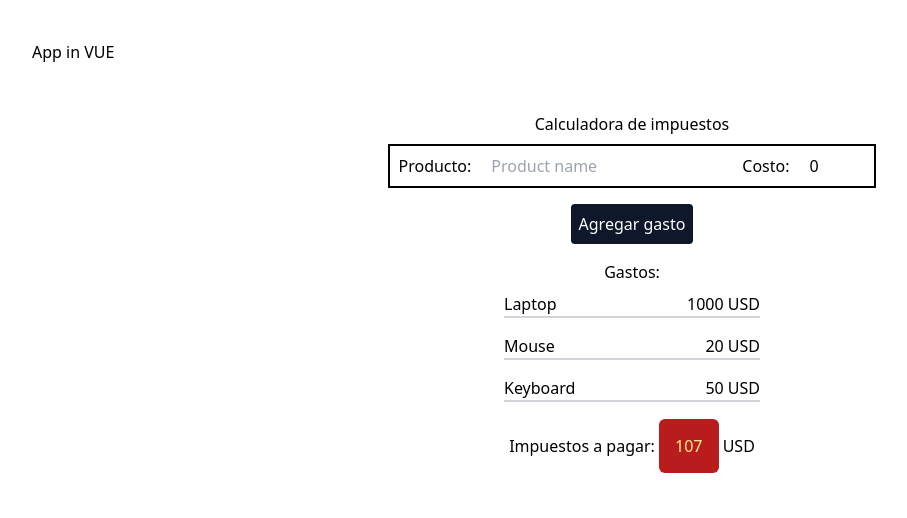
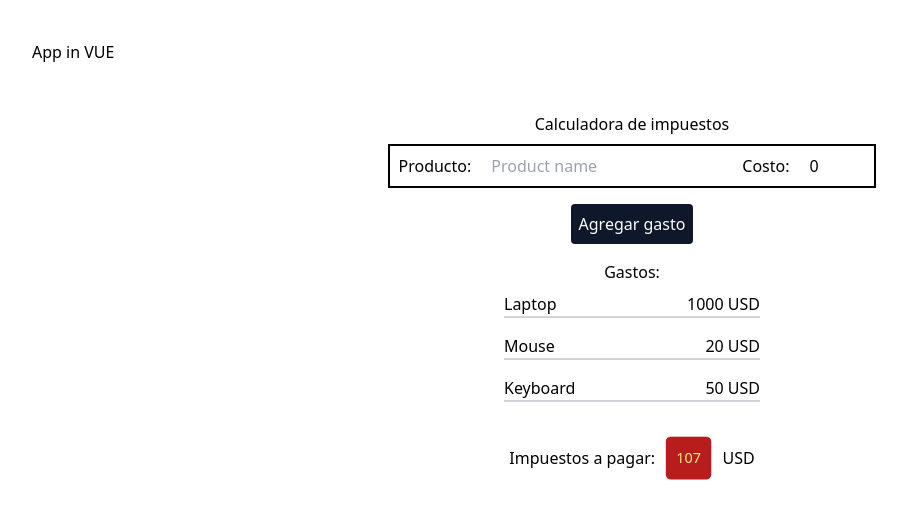
Before and after one commit to cubandeveloper89/gogodev, a Vue app: page / in a window 1280 px wide. Shown: the top 518 px of the page, without its empty margins (8-915 px from the left). Built offline with nearby package versions, Linux system fonts and the light colour scheme.

Commit message:
add hover effect

```diff
--- a/src/components/TaxCalculator.vue
+++ b/src/components/TaxCalculator.vue
@@ -7,7 +7,7 @@
             <label for="amount" class="font-medium">Costo:</label>
             <input class=" w-14" type="number" id="amount" v-model="newAmount" />
         </div>
-        <button class="mt-4 p-2 rounded bg-slate-900 text-white" @click="addBill">Agregar gasto</button>
+        <button class="mt-4 p-2 rounded bg-slate-900 text-white ease-out duration-300 hover:scale-150" @click="addBill">Agregar gasto</button>
         <label for="income" class="font-medium mt-4">Gastos:</label>
         <div
         class="flex m-2 w-64 justify-between border-b-2 border-gray-300"
@@ -17,7 +17,16 @@
             <span>{{ bill.amount }} USD</span>
         </div>
         <!-- <button class="mt-4 p-2 rounded bg-slate-900 text-white" @click="calculateTax">Calcular impuestos</button> -->
-        <p class="mt-6" v-if="tax">Impuestos a pagar: <span class=" p-4 bg-red-700 rounded-md text-yellow-200 font-medium">{{ tax }}</span> USD</p>
+        <span
+        class="mt-6 flex gap-2 items-center"
+        v-if="tax"
+        >
+            Impuestos a pagar:
+                <div id="breathing-button" class=" p-3 bg-red-700 rounded-md text-yellow-200 font-medium">
+                    {{ tax }}
+                </div>
+            USD
+        </span>
     </div>
 </template>
 
@@ -56,4 +65,57 @@ const tax = computed(() => {
 </script>
 
 <style scoped>
+#breathing-button {
+    -webkit-animation: breathing 5s ease-out infinite normal;
+    animation: breathing 5s ease-out infinite normal;
+    -webkit-font-smoothing: antialiased;
+    }
+
+@-webkit-keyframes breathing {
+  0% {
+    -webkit-transform: scale(0.9);
+    transform: scale(0.9);
+  }
+
+  25% {
+    -webkit-transform: scale(1);
+    transform: scale(1);
+  }
+
+  60% {
+    -webkit-transform: scale(0.9);
+    transform: scale(0.9);
+  }
+
+  100% {
+    -webkit-transform: scale(0.9);
+    transform: scale(0.9);
+  }
+}
+
+@keyframes breathing {
+  0% {
+    -webkit-transform: scale(0.9);
+    -ms-transform: scale(0.9);
+    transform: scale(0.9);
+  }
+
+  25% {
+    -webkit-transform: scale(1);
+    -ms-transform: scale(1);
+    transform: scale(1);
+  }
+
+  60% {
+    -webkit-transform: scale(0.9);
+    -ms-transform: scale(0.9);
+    transform: scale(0.9);
+  }
+
+  100% {
+    -webkit-transform: scale(0.9);
+    -ms-transform: scale(0.9);
+    transform: scale(0.9);
+  }
+}
 </style>
```
